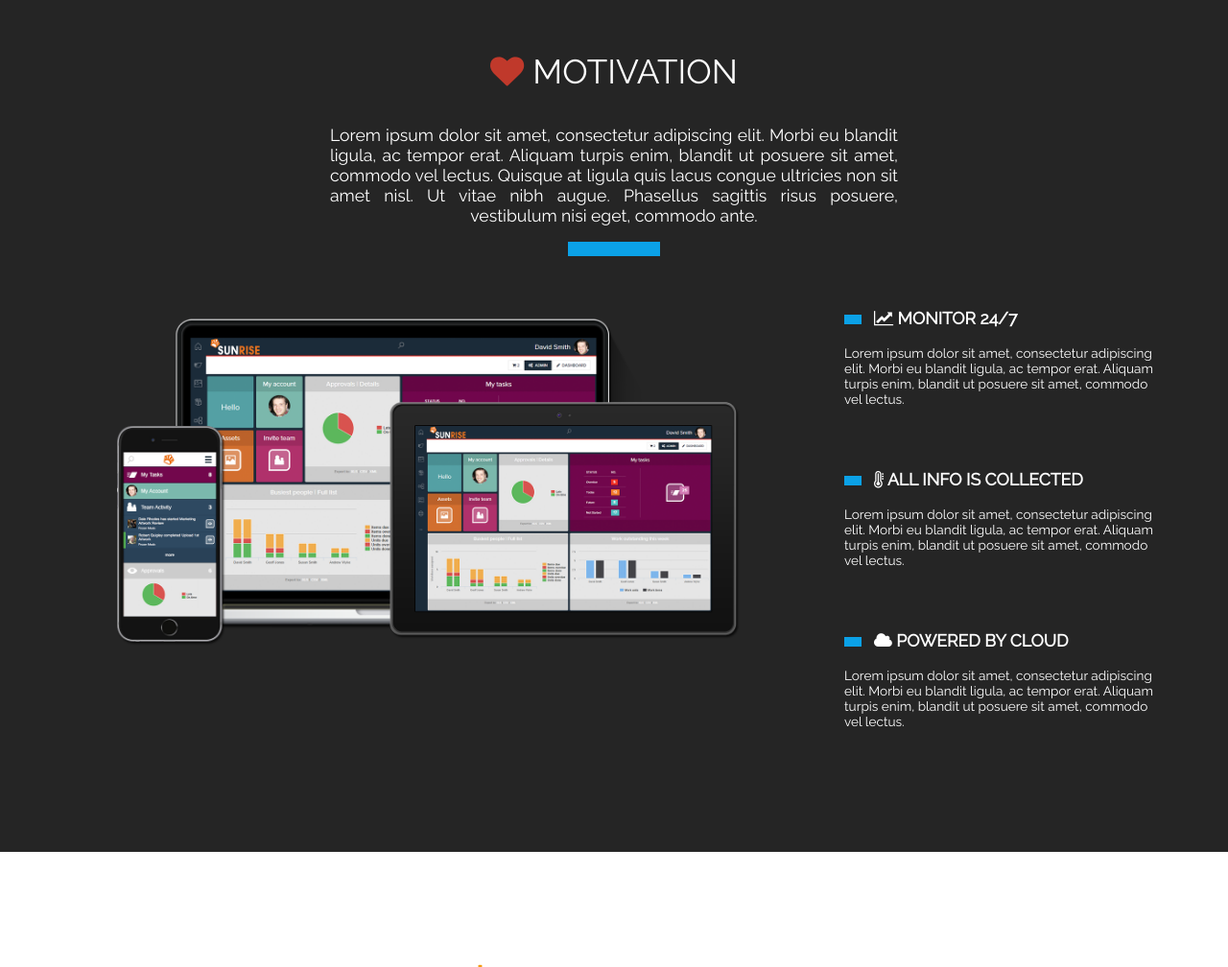
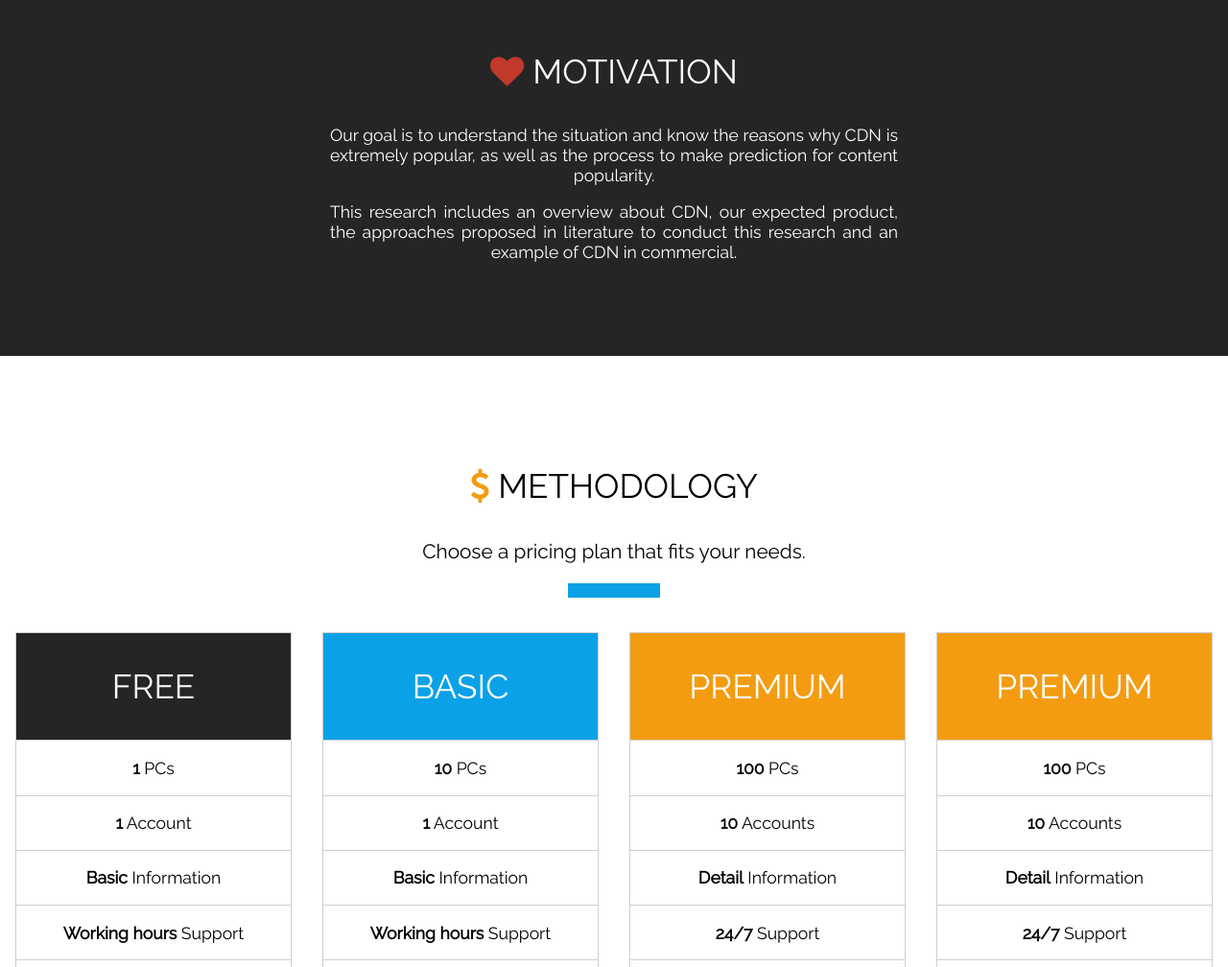
Before and after one commit to baokhanhle123/BDC_Assignment, a plain HTML site: page index.html in a window 1280 px wide. Shown: the part 1940-2948 px from the top of the page at 96% size. Drawn offline with nearby package versions, Linux system fonts and the light colour scheme.

Commit message:
change in Motivation

```diff
--- a/index.html
+++ b/index.html
@@ -73,45 +73,11 @@ the budget for this job.
         <section id="featureSection" class="container-fluid padding-row-lg bg-flat-black text-center text-white">
             <h1 id="featureSection-header" class="header text-center"> <i class="fa fa-heart text-red"></i> MOTIVATION </h1>
             <h3 id="featureSection-description" class="width-half align-center-row text-justify-center">
-                Lorem ipsum dolor sit amet, consectetur adipiscing elit. Morbi eu blandit ligula, ac tempor erat. Aliquam turpis enim, blandit ut posuere sit amet, commodo vel lectus. Quisque at ligula quis lacus congue ultricies non sit amet nisl. Ut vitae nibh augue.
-                Phasellus sagittis risus posuere, vestibulum nisi eget, commodo ante.
+                Our goal is to understand the situation and know the reasons why CDN is extremely popular, as well as the process to make prediction for content popularity.
             </h3>
-            <div id="featureSection-line" class="line line-md line-blue align-center-horizontal"></div>
-
-            <div id="featureSection-body" class="flex-direction-auto-medium flex-main-between container-fluid-sm">
-                <div id="featureSection-body-image" class="container-fluid-reserve-sm margin-row flex-col-2 align-center img-block">
-                    <img class="width-full" src="images/mockup.png">
-                </div>
-                <div id="featureSection-body-list" class="flex-direction-reserve-auto-medium flex-col-1 text-left">
-                    <div id="item-monitor" class="container-sm">
-                        <h3 id="monitor-title" class="text-bold">
-                            <div class="line line-bullet line-blue line-start"></div> <i class="fa fa-line-chart"></i> MONITOR 24/7</h3>
-                        <div class="margin-bottom text-justify">
-                            <p id="monitor-description">
-                                Lorem ipsum dolor sit amet, consectetur adipiscing elit. Morbi eu blandit ligula, ac tempor erat. Aliquam turpis enim, blandit ut posuere sit amet, commodo vel lectus.
-                            </p>
-                        </div>
-                    </div>
-                    <div id="item-info" class="container-sm">
-                        <h3 id="info-title" class="text-bold">
-                            <div class="line line-bullet line-blue line-start"></div> <i class="fa fa-thermometer"></i> ALL INFO IS COLLECTED</h3>
-                        <div class="margin-bottom text-justify">
-                            <p id="info-description">
-                                Lorem ipsum dolor sit amet, consectetur adipiscing elit. Morbi eu blandit ligula, ac tempor erat. Aliquam turpis enim, blandit ut posuere sit amet, commodo vel lectus.
-                            </p>
-                        </div>
-                    </div>
-                    <div id="item-cloud" class="container-sm">
-                        <h3 id="cloud-title" class="text-bold">
-                            <div class="line line-bullet line-blue line-start"></div> <i class="fa fa-cloud"></i> POWERED BY CLOUD</h3>
-                        <div class="margin-bottom text-justify">
-                            <p id="cloud-description">
-                                Lorem ipsum dolor sit amet, consectetur adipiscing elit. Morbi eu blandit ligula, ac tempor erat. Aliquam turpis enim, blandit ut posuere sit amet, commodo vel lectus.
-                            </p>
-                        </div>
-                    </div>
-                </div>
-            </div>
+            <h3 id="featureSection-description" class="width-half align-center-row text-justify-center">
+                This research includes an overview about CDN, our expected product, the approaches proposed in literature to conduct this research and an example of CDN in commercial.
+            </h3>
         </section>
 
         <!-- Methodology -->
```
